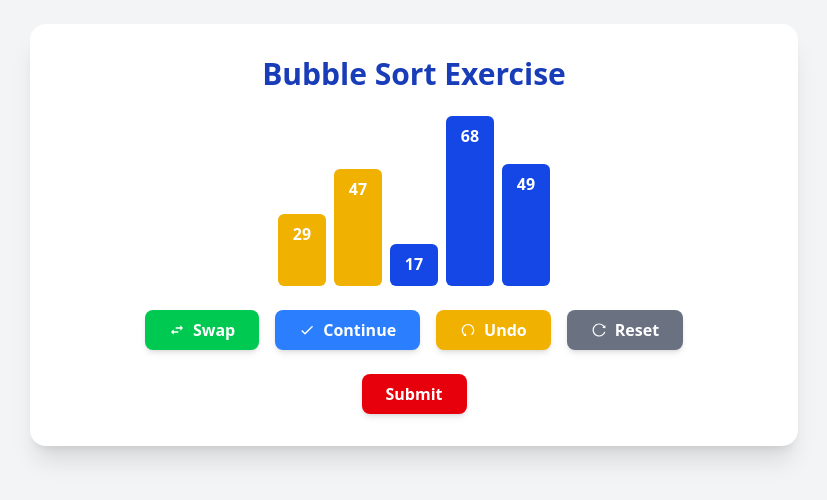
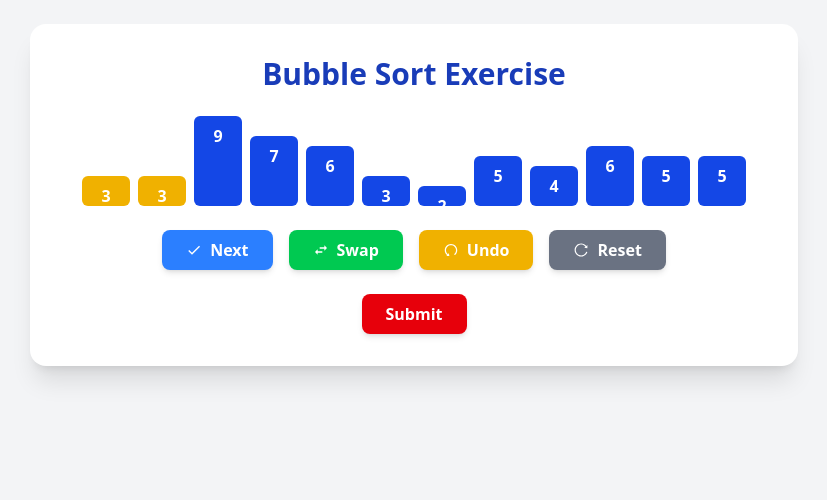
Before and after one commit to krishna-086/Felicity, a React (Vite) app: page /bubble-sort/exercise in a window 1280 px wide. Shown: the top 500 px of the page, without its empty margins (226-1053 px from the left). Built offline with nearby package versions, Linux system fonts and the light colour scheme.

Commit message:
excersice page logic corrected added routing in labcards

```diff
--- a/src/assets/assets.js
+++ b/src/assets/assets.js
@@ -68,6 +68,7 @@ export const LabCategories = [
             institution: "IIIT Hyderabad",
             referenceBooks: [],
             syllabusMapping: [],
+            labLink: "http://localhost:5173/computerscience/datastructure",
           },
           {
             title: "Data Structures - II",
--- a/src/components/LabCard.jsx
+++ b/src/components/LabCard.jsx
@@ -1,7 +1,7 @@
 import React, { useState } from "react";
 import { BookOpen, FileText, ChevronDown, ChevronRight, ExternalLink } from "lucide-react";
 
-const LabCard = ({ title, institution, referenceBooks, syllabusMapping }) => {
+const LabCard = ({ title, institution, referenceBooks, syllabusMapping, labLink }) => {
   const [showInfo, setShowInfo] = useState(null);
 
   const toggleInfo = (type) => (e) => {
@@ -27,9 +27,17 @@ const LabCard = ({ title, institution, referenceBooks, syllabusMapping }) => {
               <span className="text-base font-semibold bg-blue-100 text-[#1e3a8a] px-3 py-1 rounded">{institution}</span>
             </div>
           </div>
-          <div className="flex items-center text-[#1e3a8a] bg-blue-100 p-1.5 rounded-full">
-            <ExternalLink size={16} />
-          </div>
+
+          {labLink && (
+            <a
+              href={labLink}
+              target="_blank"
+              rel="noopener noreferrer"
+              className="flex items-center text-[#1e3a8a] bg-blue-100 p-1.5 rounded-full"
+            >
+              <ExternalLink size={16} />
+            </a>
+          )}
         </div>
       </div>
 
--- a/src/pages/About.jsx
+++ b/src/pages/About.jsx
@@ -15,13 +15,7 @@ const AboutUs = () => {
         <h1 className="text-4xl font-bold text-gray-800 text-center md:text-left mb-6">
           Overview
         </h1>
-        <div className="w-full flex justify-center mb-8">
-          <img
-            src="https://www.vlab.co.in/images/about.png"
-            alt="About Virtual Labs"
-            className="w-full max-w-3xl rounded-lg shadow-md"
-          />
-        </div>
+
 
         <p className="text-gray-700 leading-relaxed text-lg text-center md:text-left">
           Virtual Labs project is an initiative of <strong>Ministry of Education (MoE), Government of India</strong> under
@@ -51,8 +45,15 @@ const AboutUs = () => {
           The simulation-based experiments can be accessed remotely via the internet, making high-quality education
           more accessible.
         </p>
+        <div className="w-full flex justify-center mb-8">
+          <img
+            src="https://www.vlab.co.in/images/about.png"
+            alt="About Virtual Labs"
+            className="w-full max-w-3xl rounded-lg shadow-md"
+          />
+        </div>
       </div>
-    </div>
+      </div>
     </>
   );
 };
--- a/src/pages/sortexcercise.jsx
+++ b/src/pages/sortexcercise.jsx
@@ -1,40 +1,43 @@
-import React, { useState, useEffect } from "react";
+import React, { useState } from "react";
 import { motion } from "framer-motion";
-import { FaStar } from "react-icons/fa";
 import { MdOutlineSwapHoriz, MdOutlineDone } from "react-icons/md";
 import { AiOutlineUndo, AiOutlineReload } from "react-icons/ai";
 
 const BubbleSortExercise = () => {
-  const [array, setArray] = useState([29, 47, 17, 68, 49]);
-  const [userMoves, setUserMoves] = useState([]);
+  const initialArray = [3, 3, 9, 7, 6, 3, 2, 5, 4, 6, 5, 5];
+  const [array, setArray] = useState([...initialArray]);
   const [currentIndex, setCurrentIndex] = useState(0);
   const [passIndex, setPassIndex] = useState(0);
-  const [comparing, setComparing] = useState([0, 1]);
-  const [isSubmitted, setIsSubmitted] = useState(false);
-  const [isCorrect, setIsCorrect] = useState(null);
+  const [userMoves, setUserMoves] = useState([]);
+  const [iterations, setIterations] = useState(0);
 
-  useEffect(() => {
-    if (currentIndex < array.length - 1) {
-      setComparing([currentIndex, currentIndex + 1]);
+  const handleNext = () => {
+    if (iterations < 6) {
+      setIterations(iterations + 1);
+      setCurrentIndex(currentIndex + 1);
+      if (currentIndex >= array.length - 2) {
+        setCurrentIndex(0);
+        setPassIndex(passIndex + 1);
+      }
     }
-  }, [currentIndex]);
+  };
 
-  const handleMove = (action) => {
-    if (passIndex >= array.length - 1) return;
+  const handleSwap = () => {
     let arr = [...array];
-    let move = { index: currentIndex, action };
+    let move = { index: currentIndex, swapped: false };
 
-    if (action === "swap" && arr[currentIndex] > arr[currentIndex + 1]) {
+    if (arr[currentIndex] > arr[currentIndex + 1]) {
       [arr[currentIndex], arr[currentIndex + 1]] = [arr[currentIndex + 1], arr[currentIndex]];
+      move.swapped = true;
     }
 
     setUserMoves([...userMoves, move]);
     setArray(arr);
     setCurrentIndex(currentIndex + 1);
 
-    if (currentIndex === array.length - 2) {
+    if (currentIndex >= array.length - 2) {
+      setCurrentIndex(0);
       setPassIndex(passIndex + 1);
-      setCurrentIndex(0);
     }
   };
 
@@ -43,34 +46,32 @@ const BubbleSortExercise = () => {
     let prevMoves = [...userMoves];
     let lastMove = prevMoves.pop();
     let arr = [...array];
-    if (lastMove.action === "swap") {
+
+    if (lastMove.swapped) {
       [arr[lastMove.index], arr[lastMove.index + 1]] = [arr[lastMove.index + 1], arr[lastMove.index]];
     }
+
     setUserMoves(prevMoves);
     setArray(arr);
     setCurrentIndex(lastMove.index);
   };
 
-  const submitExercise = () => {
-    const sortedArray = [...array].sort((a, b) => a - b);
-    setIsCorrect(JSON.stringify(array) === JSON.stringify(sortedArray));
-    setIsSubmitted(true);
-  };
-
   const resetExercise = () => {
-    setArray([29, 47, 17, 68, 49]);
+    setArray([...initialArray]);
     setUserMoves([]);
     setCurrentIndex(0);
     setPassIndex(0);
-    setComparing([0, 1]);
-    setIsSubmitted(false);
-    setIsCorrect(null);
+    setIterations(0);
+  };
+
+  const submitExercise = () => {
+    console.log("Submitted!");
   };
 
   return (
-    <div className="min-h-screen bg-gray-100 flex flex-col items-center p-4 sm:p-6">
+    <div className="min-h-screen bg-gray-100 flex flex-col items-center p-6">
       <div className="bg-white shadow-xl rounded-2xl p-6 sm:p-8 w-full max-w-3xl text-center">
-        <h1 className="text-2xl sm:text-3xl font-bold text-blue-800 mb-4 sm:mb-6">Bubble Sort Exercise</h1>
+        <h1 className="text-2xl sm:text-3xl font-bold text-blue-800 mb-6">Bubble Sort Exercise</h1>
 
         <div className="flex flex-wrap gap-2 mb-6 items-end justify-center">
           {array.map((num, index) => (
@@ -78,9 +79,9 @@ const BubbleSortExercise = () => {
               key={index}
               layout
               className={`w-10 sm:w-12 text-center text-white font-bold p-2 rounded-md transition-all duration-300 ${
-                comparing.includes(index) ? "bg-yellow-500" : "bg-blue-700"
+                index === currentIndex || index === currentIndex + 1 ? "bg-yellow-500" : "bg-blue-700"
               }`}
-              style={{ height: `${num * 2.5}px` }}
+              style={{ height: `${num * 10}px` }}
             >
               {num}
             </motion.div>
@@ -89,16 +90,16 @@ const BubbleSortExercise = () => {
 
         <div className="flex flex-wrap gap-3 sm:gap-4 mb-6 justify-center">
           <button
-            onClick={() => handleMove("swap")}
+            onClick={handleNext}
+            className="px-4 sm:px-6 py-2 bg-blue-500 hover:bg-blue-600 text-white rounded-lg font-semibold shadow-md flex items-center gap-2"
+          >
+            <MdOutlineDone /> Next
+          </button>
+          <button
+            onClick={handleSwap}
             className="px-4 sm:px-6 py-2 bg-green-500 hover:bg-green-600 text-white rounded-lg font-semibold shadow-md flex items-center gap-2"
           >
             <MdOutlineSwapHoriz /> Swap
-          </button>
-          <button
-            onClick={() => handleMove("continue")}
-            className="px-4 sm:px-6 py-2 bg-blue-500 hover:bg-blue-600 text-white rounded-lg font-semibold shadow-md flex items-center gap-2"
-          >
-            <MdOutlineDone /> Continue
           </button>
           <button
             onClick={undoMove}
@@ -120,16 +121,6 @@ const BubbleSortExercise = () => {
         >
           Submit
         </button>
-
-        {isSubmitted && (
-          <div className="mt-6 bg-gray-100 shadow-md p-4 rounded-lg w-full border border-gray-300">
-            {isCorrect ? (
-              <p className="text-green-600 font-bold">Great job! You sorted the array correctly.</p>
-            ) : (
-              <p className="text-red-600 font-bold">Sorry, your sorting was incorrect.</p>
-            )}
-          </div>
-        )}
       </div>
     </div>
   );
```
